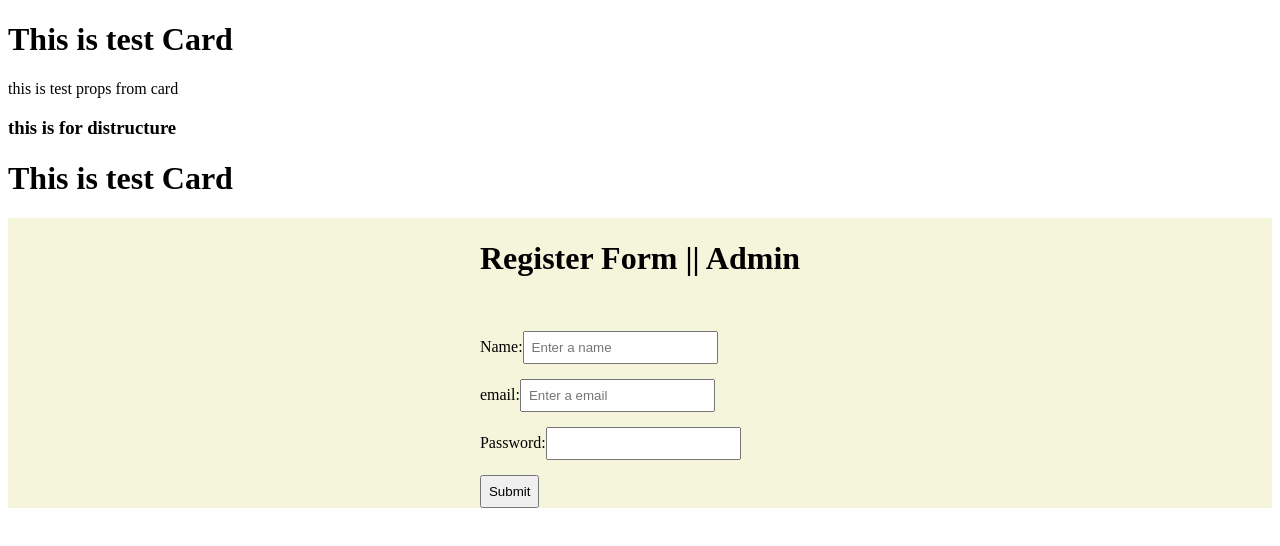
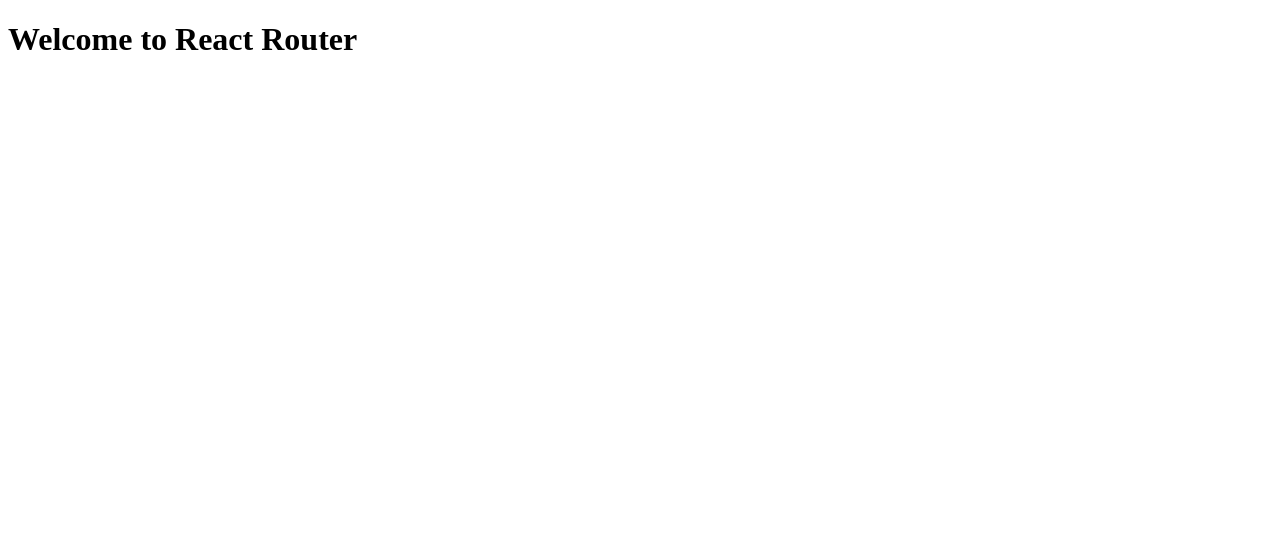
Before and after one commit to mdhamidulislamT/react-app, a React (Create React App) app: page / in a window 1280 px wide. Shown: the top 546 px of the page. Built offline with nearby package versions, Linux system fonts and the light colour scheme.

Commit message:
react router use practice

```diff
--- a/package.json
+++ b/package.json
@@ -10,6 +10,7 @@
     "react": "^18.2.0",
     "react-bootstrap": "^2.5.0",
     "react-dom": "^18.2.0",
+    "react-router-dom": "^6.4.0",
     "react-scripts": "5.0.1",
     "web-vitals": "^2.1.4"
   },
--- a/src/App.js
+++ b/src/App.js
@@ -1,15 +1,14 @@
-import Card from "./components/Card";
-import Register from "./components/register";
+import About from "./pages/About";
+import Contact from "./pages/Contact";
+
 
 const logindata ={id:1, name:"Md Hamidul Islam", uName:"Admin"};
 
 const App=()=>{
     return(
-        <>
-        <Card txt="this is test props from card" txt2="this is for distructure"/>
-        <Card  />
-        <Register logindata={logindata}/>
-        </>
+        <div>
+            <h1>Welcome to React Router</h1>
+        </div>
     );
 }
 
--- a/src/components/Card.js
+++ /dev/null
@@ -1,12 +0,0 @@
-const Card = (props) => {
-  const { txt, txt2 } = props;
-  return (
-    <div>
-      <h1>This is test Card</h1>
-      <p>{txt}</p>
-      <h3>{txt2}</h3>
-    </div>
-  );
-};
-
-export default Card;
--- a/src/components/register.js
+++ /dev/null
@@ -1,63 +0,0 @@
-import React, { useState } from "react";
-
-const Register = (props) => {
-  const { logindata } = props;
-
-  const [user, setUser] = useState({ name: "", email: "", password: "" });
-  const { name, email, password } = user;
-  const handleChange = (e) => {
-    setUser({ ...user, [e.target.name]: e.target.value });
-  };
-
-  const handleSubmit = (e) => {
-    e.preventDefault();
-    console.log("You clicked submit.");
-    console.log(user);
-  };
-
-  return (
-    <div className="reg">
-      <h1> Register Form || {logindata.uName}</h1>
-      <form className="frm" onSubmit={handleSubmit}>
-        <br />
-        <label>Name:</label>
-        <input
-          className="input"
-          type="text"
-          placeholder="Enter a name"
-          name="name"
-          id="name"
-          onChange={handleChange}
-          value={name}
-        />
-        <br />
-        <label>email:</label>
-        <input
-          className="input"
-          type="email"
-          placeholder="Enter a email"
-          name="email"
-          id="email"
-          onChange={handleChange}
-          value={email}
-        />
-        <br />
-        <label>Password:</label>
-        <input
-          className="input"
-          type="password"
-          name="password"
-          id="password"
-          onChange={handleChange}
-          value={password}
-        />
-        <br />
-        <button className="input" type="submit">
-          Submit
-        </button>
-      </form>
-    </div>
-  );
-};
-
-export default Register;
--- /dev/null
+++ b/src/pages/About.js
@@ -0,0 +1,11 @@
+
+const About=()=>{
+    return(
+        <div>
+            <h1>About Page</h1>
+            <p>In previous versions of React Router you had to order your routes a certain way to get the right one to render when multiple routes matched an ambiguous URL. V6 is a lot smarter and will pick the most specific match so you don't have to worry about that anymore. For example, the URL /teams/new matches both of these route:</p>
+        </div>
+    );
+}
+
+export default About;
--- /dev/null
+++ b/src/pages/Contact.js
@@ -0,0 +1,16 @@
+const Contact = () => {
+  return (
+    <div>
+      <h1>Contact Page</h1>
+      <p>
+        In previous versions of React Router you had to order your routes a
+        certain way to get the right one to render when multiple routes matched
+        an ambiguous URL. V6 is a lot smarter and will pick the most specific
+        match so you don't have to worry about that anymore. For example, the
+        URL /teams/new matches both of these route:
+      </p>
+    </div>
+  );
+};
+
+export default Contact;
```
Also changed, not shown: 1 other file (tests, documents, lock files or other folders).
